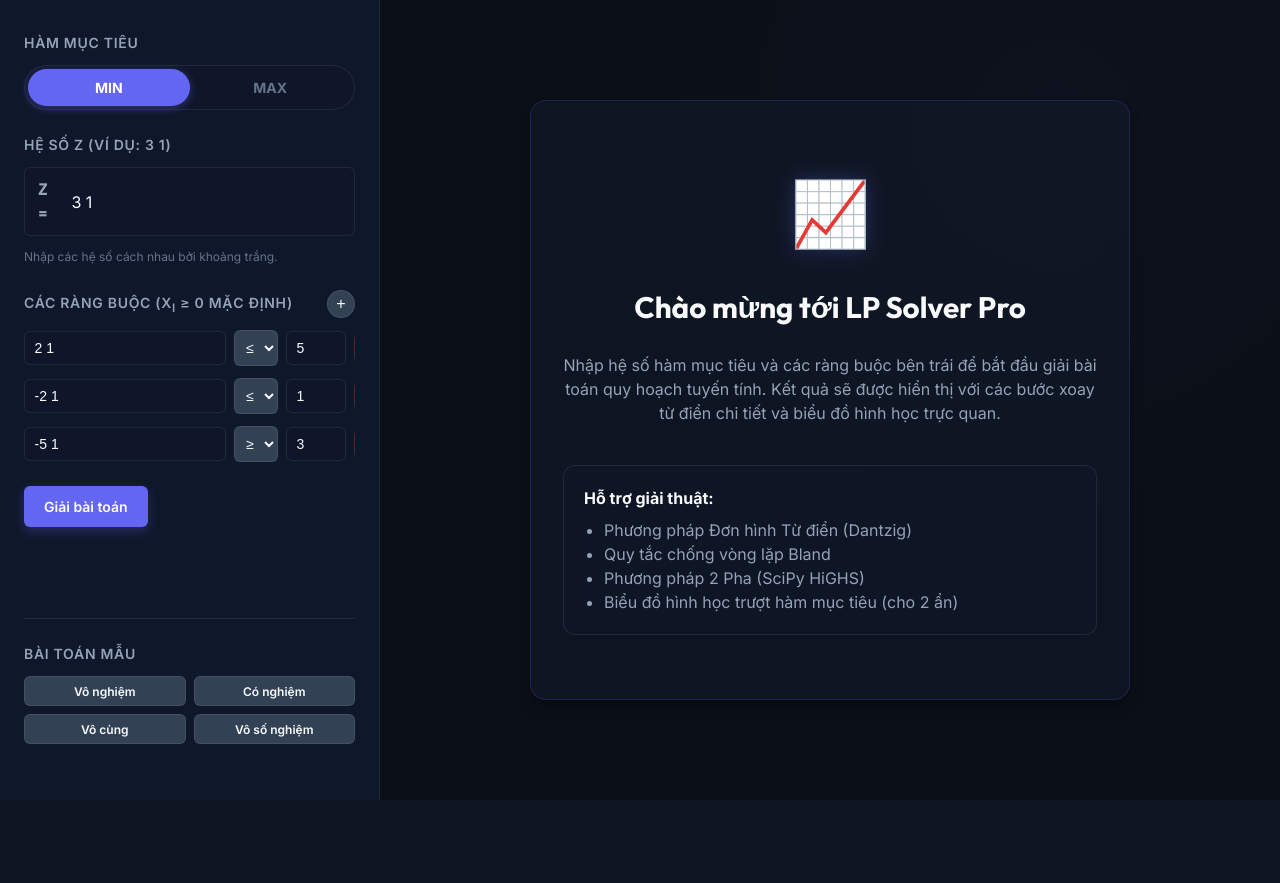
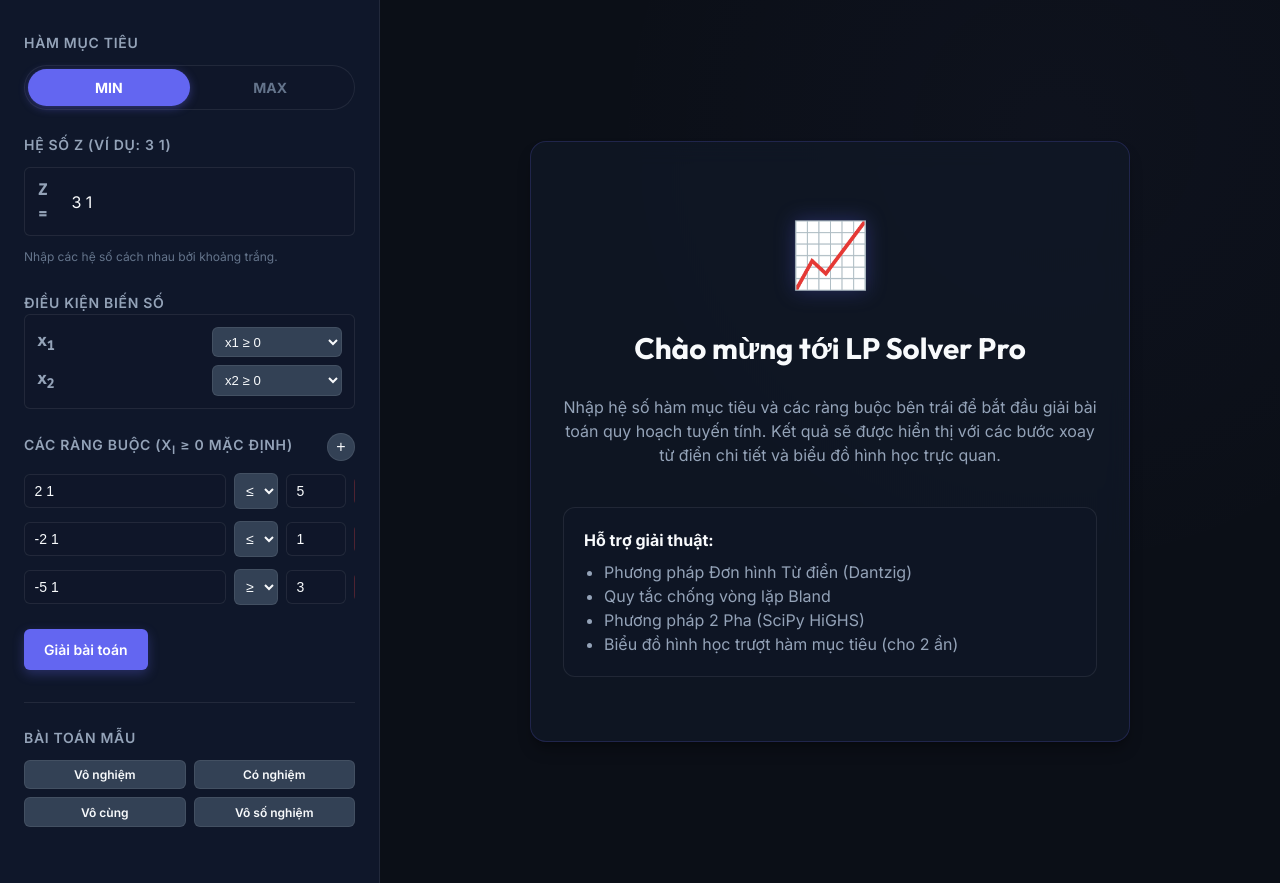
Before and after one commit to CoinSs0903/quy-hoach-tuyen-tinh, a Flask app: page / in a window 1280 px wide. Before the commit the page ends 800 px from the top, so only its background shows below. Run offline with Flask 3, Linux system fonts and the light colour scheme.

Commit message:
feat: ho tro dieu kien dau an so tuy chon va dinh dang ten bien

```diff
--- a/static/app.js
+++ b/static/app.js
@@ -92,7 +92,8 @@ function varKeyCompare(a, b) {
     if (typeA !== typeB) return typeA - typeB;
     const numA = parseInt(a.substring(1));
     const numB = parseInt(b.substring(1));
-    return numA - numB;
+    if (numA !== numB) return numA - numB;
+    return a.localeCompare(b);
 }
 
 function getEqStructure(name, constVal, coeffs, nonBasic) {
@@ -693,7 +694,7 @@ function getAnchorPointJS(a1, a2, b, x_lim, y_lim) {
     }
 }
 
-function solveGeometryJS(optType, c, A_ub, b_ub, originalConstraintsRaw) {
+function solveGeometryJS(optType, c, A_ub, b_ub, originalConstraintsRaw, varSigns) {
     optType = optType.toUpperCase();
     const constraints = [];
     if (originalConstraintsRaw && originalConstraintsRaw.length > 0) {
@@ -711,8 +712,17 @@ function solveGeometryJS(optType, c, A_ub, b_ub, originalConstraintsRaw) {
     }
 
     // Boundaries
-    constraints.push({ a: [-1.0, 0.0], sign: '<=', b: 0.0 });
-    constraints.push({ a: [0.0, -1.0], sign: '<=', b: 0.0 });
+    const actualSigns = varSigns || ['>=0', '>=0'];
+    if (actualSigns[0] === '>=0') {
+        constraints.push({ a: [-1.0, 0.0], sign: '<=', b: 0.0 });
+    } else if (actualSigns[0] === '<=0') {
+        constraints.push({ a: [1.0, 0.0], sign: '<=', b: 0.0 });
+    }
+    if (actualSigns[1] === '>=0') {
+        constraints.push({ a: [0.0, -1.0], sign: '<=', b: 0.0 });
+    } else if (actualSigns[1] === '<=0') {
+        constraints.push({ a: [0.0, 1.0], sign: '<=', b: 0.0 });
+    }
 
     const M = 10000;
     const calcConstraints = [...constraints];
@@ -858,25 +868,89 @@ function solveGeometryJS(optType, c, A_ub, b_ub, originalConstraintsRaw) {
     return result;
 }
 
+// Reconstruct original solution from standard solution
+function reconstructOriginalSolution(stdSol, varSigns, numVars) {
+    const originalSolution = {};
+    for (let i = 1; i <= numVars; i++) {
+        const sign = varSigns[i - 1] || '>=0';
+        let valFrac = new Fraction(0);
+
+        if (sign === '>=0') {
+            const vName = `x${i}`;
+            const vData = stdSol[vName] ? new Fraction(stdSol[vName].str) : new Fraction(0);
+            valFrac = vData;
+        } else if (sign === '<=0') {
+            const vName = `x${i}'`;
+            const vData = stdSol[vName] ? new Fraction(stdSol[vName].str) : new Fraction(0);
+            valFrac = vData.neg();
+        } else if (sign === 'free') {
+            const vPlusName = `x${i}+`;
+            const vMinusName = `x${i}-`;
+            const vPlus = stdSol[vPlusName] ? new Fraction(stdSol[vPlusName].str) : new Fraction(0);
+            const vMinus = stdSol[vMinusName] ? new Fraction(stdSol[vMinusName].str) : new Fraction(0);
+            valFrac = vPlus.sub(vMinus);
+        }
+
+        originalSolution[`x${i}`] = {
+            val: valFrac.toFloat(),
+            str: valFrac.toString()
+        };
+    }
+    return originalSolution;
+}
+
 // Orchestrator for local math solving execution
-function solveAllMethodsJS(probType, zCoeffsList, constraintsRaw) {
+function solveAllMethodsJS(probType, zCoeffsList, constraintsRaw, varSigns) {
     const numVars = zCoeffsList.length;
-
+    if (!varSigns) {
+        varSigns = Array(numVars).fill('>=0');
+    }
+
+    // Create mapping of original variables to standard variables
+    const varMapping = {};
+    for (let i = 1; i <= numVars; i++) {
+        const sign = varSigns[i - 1] || '>=0';
+        if (sign === '>=0') {
+            varMapping[`x${i}`] = [
+                { stdVar: `x${i}`, factor: 1 }
+            ];
+        } else if (sign === '<=0') {
+            varMapping[`x${i}`] = [
+                { stdVar: `x${i}'`, factor: -1 }
+            ];
+        } else if (sign === 'free') {
+            varMapping[`x${i}`] = [
+                { stdVar: `x${i}+`, factor: 1 },
+                { stdVar: `x${i}-`, factor: -1 }
+            ];
+        }
+    }
+
+    // Build standard objective coefficients
     const zCoeffs = {};
+    const nonBasic = [];
     for (let i = 1; i <= numVars; i++) {
         const val = zCoeffsList[i - 1];
+        let baseVal;
         if (probType === 'max') {
-            zCoeffs[`x${i}`] = new Fraction(-val);
+            baseVal = -val;
         } else {
-            zCoeffs[`x${i}`] = new Fraction(val);
-        }
-    }
+            baseVal = val;
+        }
+
+        const mapping = varMapping[`x${i}`];
+        for (const item of mapping) {
+            const stdVar = item.stdVar;
+            const factor = item.factor;
+            zCoeffs[stdVar] = (zCoeffs[stdVar] || new Fraction(0)).add(new Fraction(baseVal).mul(new Fraction(factor)));
+            if (!nonBasic.includes(stdVar)) {
+                nonBasic.push(stdVar);
+            }
+        }
+    }
+    nonBasic.sort(varKeyCompare);
 
     const eqs = { z: [new Fraction(0), zCoeffs] };
-    const nonBasic = [];
-    for (let i = 1; i <= numVars; i++) {
-        nonBasic.push(`x${i}`);
-    }
     const basic = [];
     const flatConstraints = [];
     constraintsRaw.forEach(item => {
@@ -890,12 +964,25 @@ function solveAllMethodsJS(probType, zCoeffsList, constraintsRaw) {
 
     for (let i = 1; i <= flatConstraints.length; i++) {
         const item = flatConstraints[i - 1];
-        let coeffsList = item.coeffs.map(c => new Fraction(c));
         const sign = item.sign;
         let rhs = new Fraction(item.rhs);
 
+        const stdCoeffs = {};
+        for (let j = 1; j <= numVars; j++) {
+            const val = item.coeffs[j - 1];
+            if (val === 0) continue;
+
+            const mapping = varMapping[`x${j}`];
+            for (const mapItem of mapping) {
+                const stdVar = mapItem.stdVar;
+                const factor = mapItem.factor;
+                stdCoeffs[stdVar] = (stdCoeffs[stdVar] || new Fraction(0)).add(new Fraction(val).mul(new Fraction(factor)));
+            }
+        }
+
+        let factor = new Fraction(1);
         if (sign === '>=') {
-            coeffsList = coeffsList.map(c => c.neg());
+            factor = new Fraction(-1);
             rhs = rhs.neg();
         }
 
@@ -903,39 +990,40 @@ function solveAllMethodsJS(probType, zCoeffsList, constraintsRaw) {
         basic.push(wName);
 
         const wCoeffs = {};
-        for (let j = 1; j <= coeffsList.length; j++) {
-            const val = coeffsList[j - 1];
-            if (val.toFloat() !== 0) {
-                wCoeffs[`x${j}`] = val.neg();
+        for (const [stdVar, val] of Object.entries(stdCoeffs)) {
+            const finalVal = val.mul(factor);
+            if (finalVal.toFloat() !== 0) {
+                wCoeffs[stdVar] = finalVal.neg();
             }
         }
         eqs[wName] = [rhs, wCoeffs];
     }
 
     const c_np = zCoeffsList.map(Number);
-    const A_np = [];
-    const b_np = [];
-
-    for (const b of basic) {
-        const row = [];
-        for (let i = 1; i <= numVars; i++) {
-            row.push(-(eqs[b][1][`x${i}`] || new Fraction(0)).toFloat());
-        }
-        A_np.push(row);
-        b_np.push(eqs[b][0].toFloat());
-    }
 
     const results = {};
     results.dantzig = solveSimplexJS(eqs, basic, nonBasic, probType, "Dantzig");
     results.bland = solveSimplexJS(eqs, basic, nonBasic, probType, "Bland");
     results.two_phase = solve2PhaseSimplexJS(eqs, basic, nonBasic, probType, "Bland");
 
+    // Reconstruct original solutions
+    if (results.dantzig && results.dantzig.optimal_solution) {
+        results.dantzig.original_solution = reconstructOriginalSolution(results.dantzig.optimal_solution, varSigns, numVars);
+    }
+    if (results.bland && results.bland.optimal_solution) {
+        results.bland.original_solution = reconstructOriginalSolution(results.bland.optimal_solution, varSigns, numVars);
+    }
+    if (results.two_phase && results.two_phase.optimal_solution) {
+        results.two_phase.original_solution = reconstructOriginalSolution(results.two_phase.optimal_solution, varSigns, numVars);
+    }
+
     // Reconstruct library SciPy output using exact 2-Phase outputs
     if (results.two_phase.status === 'optimal') {
         const solution = {};
+        const origSol = results.two_phase.original_solution;
         for (let i = 1; i <= numVars; i++) {
             const v = `x${i}`;
-            solution[v] = results.two_phase.optimal_solution[v].val;
+            solution[v] = origSol[v].val;
         }
         results.scipy = {
             success: true,
@@ -954,7 +1042,7 @@ function solveAllMethodsJS(probType, zCoeffsList, constraintsRaw) {
     }
 
     if (numVars === 2) {
-        results.geometry = solveGeometryJS(probType, c_np, A_np, b_np, constraintsRaw);
+        results.geometry = solveGeometryJS(probType, c_np, null, null, constraintsRaw, varSigns);
     } else {
         results.geometry = null;
     }
@@ -1004,10 +1092,79 @@ const EXAMPLES = {
     }
 };
 
+// Dynamic variable sign rows management
+function updateVariableSignsUI() {
+    const z_coeffs_str = document.getElementById('z_coeffs').value.trim();
+    const listContainer = document.getElementById('var-signs-list');
+    const sectionContainer = document.getElementById('var-signs-section');
+
+    if (!z_coeffs_str) {
+        sectionContainer.style.display = 'none';
+        return;
+    }
+
+    const num_vars = z_coeffs_str.split(/\s+/).length;
+    if (num_vars === 0) {
+        sectionContainer.style.display = 'none';
+        return;
+    }
+
+    sectionContainer.style.display = 'block';
+
+    // Save existing selections to preserve them if possible
+    const existingSelections = {};
+    listContainer.querySelectorAll('.var-sign-select').forEach(sel => {
+        const idx = sel.getAttribute('data-var-index');
+        existingSelections[idx] = sel.value;
+    });
+
+    listContainer.innerHTML = '';
+    for (let i = 1; i <= num_vars; i++) {
+        const row = document.createElement('div');
+        row.className = 'var-sign-row';
+
+        const span = document.createElement('span');
+        span.innerHTML = `x<sub>${i}</sub>`;
+
+        const select = document.createElement('select');
+        select.className = 'var-sign-select';
+        select.setAttribute('data-var-index', i);
+
+        const optGTE = document.createElement('option');
+        optGTE.value = '>=0';
+        optGTE.innerHTML = `x<sub>${i}</sub> &ge; 0`;
+
+        const optLTE = document.createElement('option');
+        optLTE.value = '<=0';
+        optLTE.innerHTML = `x<sub>${i}</sub> &le; 0`;
+
+        const optFree = document.createElement('option');
+        optFree.value = 'free';
+        optFree.innerHTML = `x<sub>${i}</sub> tự do`;
+
+        select.appendChild(optGTE);
+        select.appendChild(optLTE);
+        select.appendChild(optFree);
+
+        // Restore value if existed
+        if (existingSelections[i]) {
+            select.value = existingSelections[i];
+        } else {
+            select.value = '>=0';
+        }
+
+        row.appendChild(span);
+        row.appendChild(select);
+        listContainer.appendChild(row);
+    }
+}
+
 document.addEventListener('DOMContentLoaded', () => {
     loadExample('infeasible');
     document.getElementById('btn-add-constraint').addEventListener('click', () => addConstraintRow());
     document.getElementById('solver-form').addEventListener('submit', handleFormSubmit);
+    document.getElementById('z_coeffs').addEventListener('input', updateVariableSignsUI);
+    updateVariableSignsUI();
     switchTab('tab-geometry');
 });
 
@@ -1059,6 +1216,7 @@ function loadExample(key) {
     example.constraints.forEach(c => {
         addConstraintRow(c.coeffs, c.sign, c.rhs);
     });
+    updateVariableSignsUI();
 }
 
 // Tabs switching
@@ -1118,12 +1276,22 @@ function handleFormSubmit(e) {
 
     setTimeout(() => {
         try {
-            const results = solveAllMethodsJS(prob_type, z_coeffs, constraints);
+            const signSelects = document.querySelectorAll('.var-sign-select');
+            const sortedSelects = Array.from(signSelects).sort((a, b) => {
+                return Number(a.getAttribute('data-var-index')) - Number(b.getAttribute('data-var-index'));
+            });
+            const varSigns = sortedSelects.map(sel => sel.value);
+            while (varSigns.length < z_coeffs.length) {
+                varSigns.push('>=0');
+            }
+
+            const results = solveAllMethodsJS(prob_type, z_coeffs, constraints, varSigns);
             const data = {
                 success: true,
                 results: results,
                 num_vars: z_coeffs.length,
-                prob_type: prob_type
+                prob_type: prob_type,
+                var_signs: varSigns
             };
             displayResults(data);
         } catch (err) {
@@ -1174,8 +1342,8 @@ function displayResults(data) {
         } else if (results.bland && results.bland.success) {
             status = "OPTIMAL";
             optimalVal = results.bland.optimal_value.toFixed(4);
-            optimalSol = Object.entries(results.bland.optimal_solution)
-                .filter(([k]) => k.startsWith('x'))
+            const origSol = results.bland.original_solution || reconstructOriginalSolution(results.bland.optimal_solution, data.var_signs, data.num_vars);
+            optimalSol = Object.entries(origSol)
                 .map(([k, v]) => `${k} = ${v.val.toFixed(4)}`)
                 .join(', ');
         } else if (results.bland && results.bland.status === 'unbounded') {
@@ -1294,6 +1462,23 @@ function displayResults(data) {
 }
 
 // Render Simplex Steps equations grid
+function formatVarHTML(name) {
+    if (name === 'z' || name === 'z_aux') return name;
+    if (name.startsWith('x') || name.startsWith('w')) {
+        const match = name.match(/^([xw])(\d+)(.*)$/);
+        if (match) {
+            const prefix = match[1];
+            const num = match[2];
+            const suffix = match[3];
+            let suffixHtml = suffix;
+            if (suffix === '+') suffixHtml = '<sup>+</sup>';
+            if (suffix === '-') suffixHtml = '<sup>&minus;</sup>';
+            return `${prefix}<sub>${num}</sub>${suffixHtml}`;
+        }
+    }
+    return name;
+}
+
 function renderSimplexSteps(container, result, probType) {
     container.innerHTML = '';
 
@@ -1355,7 +1540,7 @@ function renderSimplexSteps(container, result, probType) {
                 if (tIdx === 0 && eq.const_str === '0' && !isNegative) {
                     termSign = '';
                 }
-                termsHTML += `${termSign}<span class="eq-term-val">${coeffDisplay}</span><span class="eq-term-var ${varClass}">${term.var}</span>`;
+                termsHTML += `${termSign}<span class="eq-term-val">${coeffDisplay}</span><span class="eq-term-var ${varClass}">${formatVarHTML(term.var)}</span>`;
             });
 
             let constHTML = eq.const_str;
@@ -1364,7 +1549,7 @@ function renderSimplexSteps(container, result, probType) {
             }
 
             eqRow.innerHTML = `
-                <span class="eq-var ${isZ ? 'var-x' : 'var-w'}">${eq.var_name}</span>
+                <span class="eq-var ${isZ ? 'var-x' : 'var-w'}">${formatVarHTML(eq.var_name)}</span>
                 <span class="eq-equals">=</span>
                 <span class="eq-const">${constHTML}</span>
                 <div class="eq-terms">${termsHTML || '0'}</div>
@@ -1378,8 +1563,8 @@ function renderSimplexSteps(container, result, probType) {
             pivot.className = 'step-pivot-info';
             pivot.innerHTML = `
                 Chọn biến xoay:&nbsp;
-                Biến VÀO = <span class="pivot-var pivot-in">${step.entering}</span>,&nbsp;
-                Biến RA = <span class="pivot-var pivot-out">${step.leaving || 'Không có'}</span>
+                Biến VÀO = <span class="pivot-var pivot-in">${formatVarHTML(step.entering)}</span>,&nbsp;
+                Biến RA = <span class="pivot-var pivot-out">${step.leaving ? formatVarHTML(step.leaving) : 'Không có'}</span>
             `;
             stepCard.appendChild(pivot);
         }
@@ -1391,15 +1576,25 @@ function renderSimplexSteps(container, result, probType) {
     summary.style.borderTop = '3px solid var(--color-success)';
 
     if (result.success) {
+        const mappingSection = result.original_solution ? `
+            <p style="margin-top: 0.75rem;"><b>Nghiệm quy đổi sang ẩn gốc:</b></p>
+            <ul style="margin-top: 0.5rem; padding-left: 1.5rem; margin-bottom: 0.75rem;">
+                ${Object.entries(result.original_solution)
+                    .map(([k, v]) => `<li>${formatVarHTML(k)} = <span class="var-x">${v.str}</span> (${v.val.toFixed(4)})</li>`)
+                    .join('')}
+            </ul>
+        ` : '';
+
         summary.innerHTML = `
             <h3>KẾT QUẢ TỐI ƯU</h3>
             <p style="margin-top: 0.5rem;">Giá trị tối ưu <b>Z = ${result.optimal_value_str}</b></p>
-            <p style="margin-top: 0.5rem;"><b>Nghiệm tối ưu từ điển:</b></p>
+            <p style="margin-top: 0.5rem;"><b>Nghiệm tối ưu từ điển phụ:</b></p>
             <ul style="margin-top: 0.5rem; padding-left: 1.5rem;">
                 ${Object.entries(result.optimal_solution)
-                    .map(([k, v]) => `<li>${k} = <span class="var-x">${v.str}</span> (${v.val.toFixed(4)})</li>`)
+                    .map(([k, v]) => `<li>${formatVarHTML(k)} = <span class="var-x">${v.str}</span> (${v.val.toFixed(4)})</li>`)
                     .join('')}
             </ul>
+            ${mappingSection}
         `;
     } else {
         summary.innerHTML = `
--- a/static/style.css
+++ b/static/style.css
@@ -883,3 +883,39 @@ input[type="radio"]:checked + .goal-label.label-max {
     fill: var(--text-secondary);
     font-size: 12px;
 }
+
+/* Variable signs styles */
+.var-signs-container {
+    display: flex;
+    flex-direction: column;
+    gap: 0.5rem;
+    background-color: rgba(15, 23, 42, 0.4);
+    border: 1px solid var(--border-color);
+    border-radius: var(--radius-sm);
+    padding: 0.75rem;
+}
+
+.var-sign-row {
+    display: flex;
+    align-items: center;
+    justify-content: space-between;
+    gap: 1rem;
+}
+
+.var-sign-row span {
+    font-family: var(--font-mono);
+    font-weight: 600;
+    color: var(--text-secondary);
+}
+
+.var-sign-select {
+    background-color: var(--color-secondary);
+    border: 1px solid var(--border-color);
+    border-radius: var(--radius-sm);
+    padding: 0.35rem 0.5rem;
+    color: var(--text-primary);
+    outline: none;
+    cursor: pointer;
+    font-size: 0.825rem;
+    width: 130px;
+}
--- a/templates/index.html
+++ b/templates/index.html
@@ -37,6 +37,14 @@
                         <input type="text" id="z_coeffs" placeholder="3 1" value="3 1" required>
                     </div>
                     <div class="input-desc">Nhập các hệ số cách nhau bởi khoảng trắng.</div>
+                </div>
+
+                <!-- Variable Signs -->
+                <div class="form-section" id="var-signs-section">
+                    <label class="section-title">Điều kiện biến số</label>
+                    <div id="var-signs-list" class="var-signs-container">
+                        <!-- Dynamic rows will be inserted here -->
+                    </div>
                 </div>
 
                 <!-- Constraints -->
@@ -214,6 +222,6 @@
     </div>
 
     <!-- Script -->
-    <script src="/static/app.js?v=3"></script>
+    <script src="/static/app.js?v=4"></script>
 </body>
 </html>
```
Also changed, not shown: index.html (+9 -1 lines).
